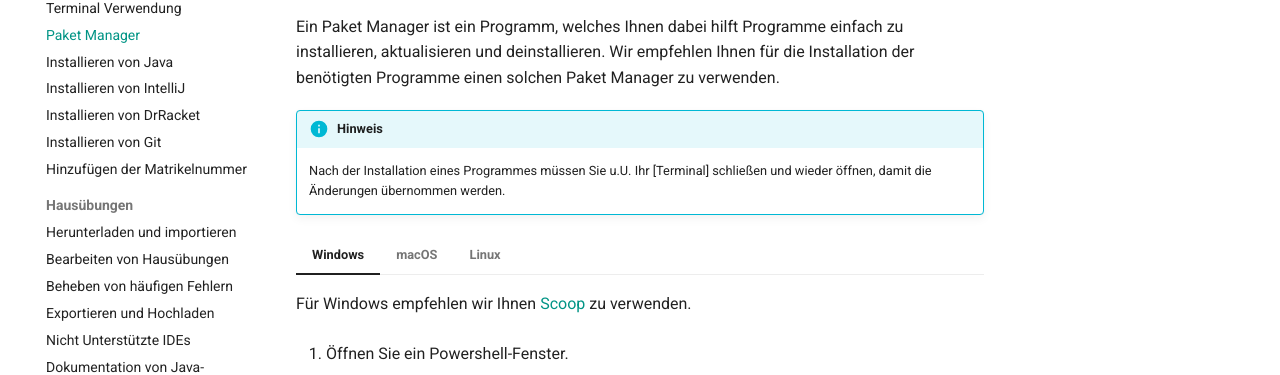
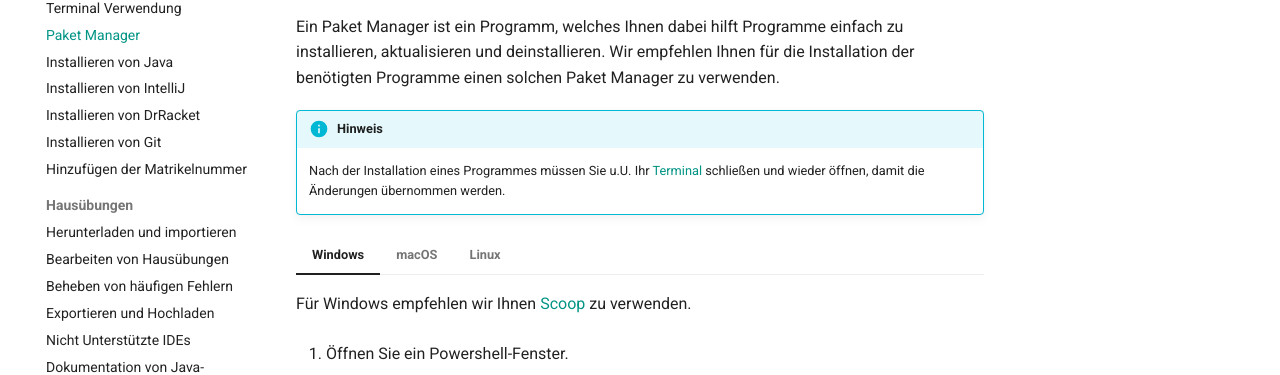
Before and after one commit to tudagrade/wiki, an MkDocs documentation site: the page built from docs/preparation/packagemanager.md, in a window 1280 px wide and 938 px high. Shown: the part 166-541 px from the top of the window. Built offline with MkDocs 1.6.1 and Material for MkDocs 9.7.7, drawn with Linux system fonts in a browser that asks for light colours; comment, search, counter and statistics services are not loaded; part of the change alters nothing that is shown.

````diff
--- a/docs/preparation/packagemanager.md
+++ b/docs/preparation/packagemanager.md
@@ -38,9 +38,12 @@ Wir empfehlen Ihnen für die Installation der benötigten Programme einen solche
     /bin/bash -c "$(curl -fsSL https://raw.githubusercontent.com/Homebrew/install/HEAD/install.sh)"
     ```
 
+    3. Nachdem Homebrew installiert wurde, wird ihnen u.U. in der Konsolenausgabe vorgeschlagen bestimmte Befehle auszuführen. Wenn dies der Fall ist, kopieren Sie diese und führen Sie diese ebenfalls aus.
+
 === "Linux"
 
     Sie wissen, wie Sie einen Paket Manager verwenden.
 
 [Scoop]: https://scoop.sh/
 [Homebrew]: https://brew.sh/
+[Terminal]: https://wiki.tudalgo.org/preparation/terminal/
````
